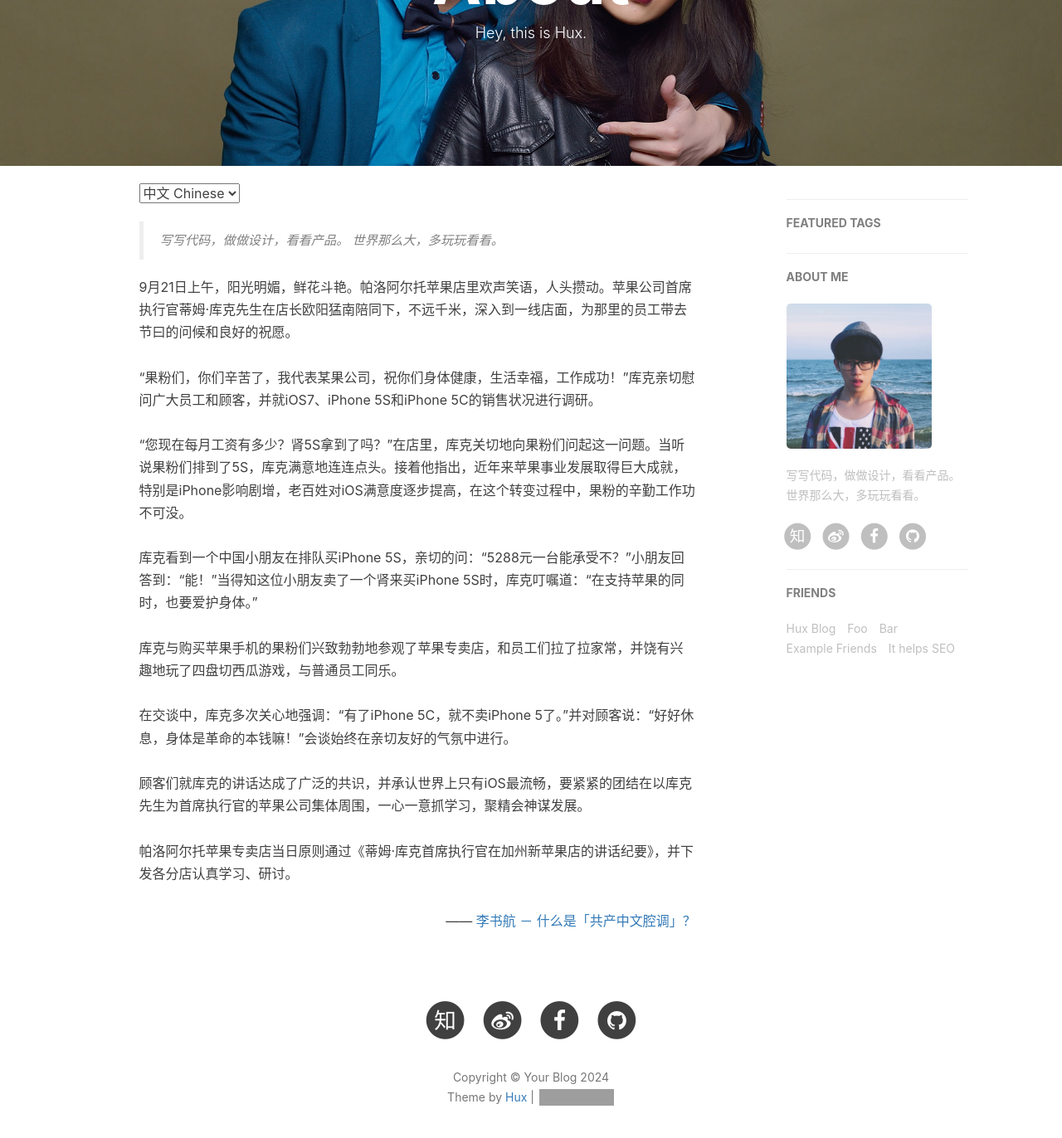
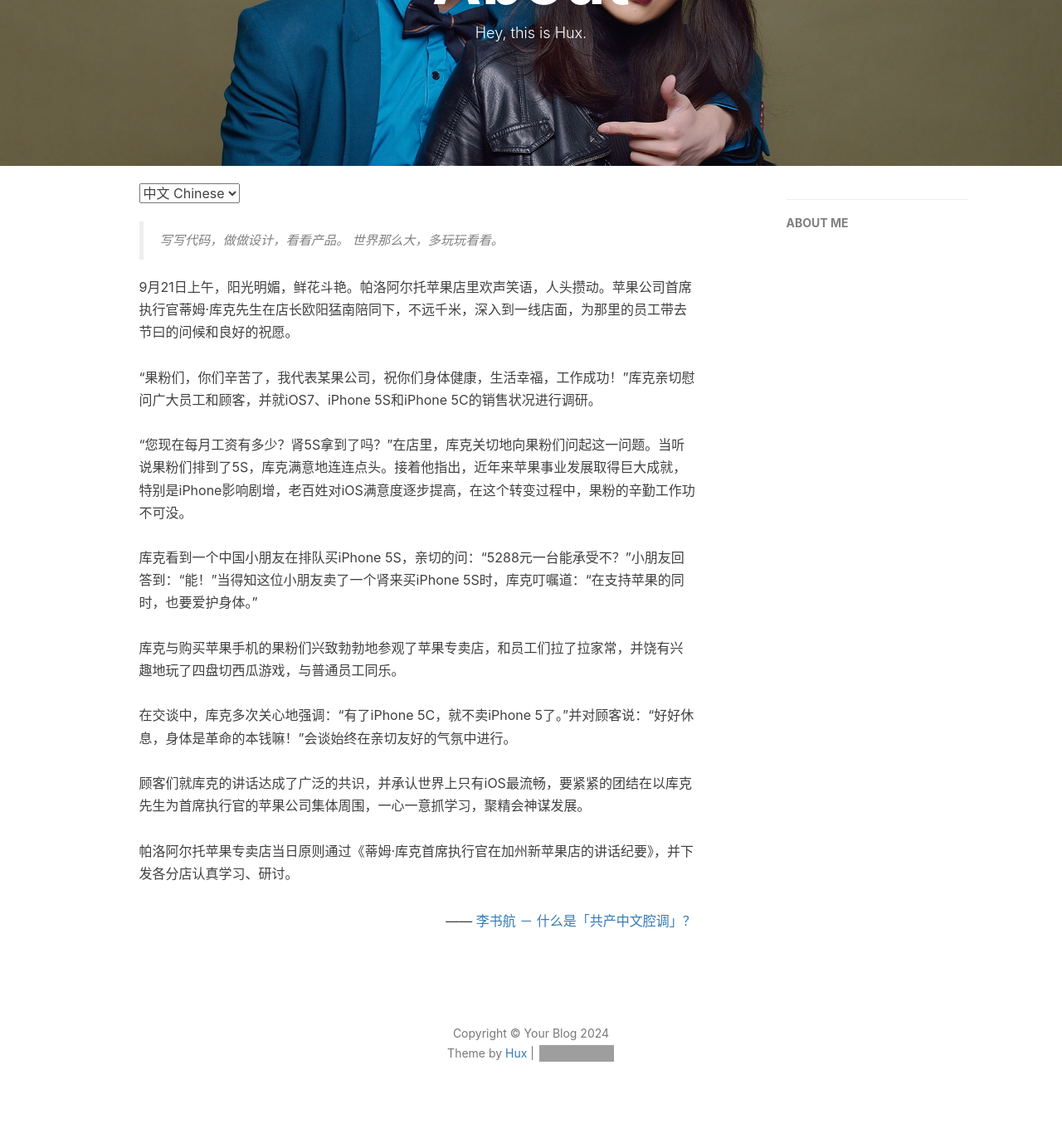
Before and after one commit to skiesclear/clearday, a Jekyll site: the page built from about.html, in a window 1280 px wide and 1400 px high, scrolled down 218 px. Shown: the top 1372 px of the window at 83% size. Built offline with Jekyll 4.4.1, drawn with Linux system fonts in a browser that asks for light colours; nearby versions of some CDN libraries; comment, search, counter and statistics services are not loaded; grey boxes are pictures that could not be loaded.

Commit message:
Update _config.yml

```diff
--- a/_config.yml
+++ b/_config.yml
@@ -10,91 +10,62 @@ baseurl: "/huxblog-boilerplate"         # for example, '/blog' if your blog host
 
 
 
-# SNS settings
-RSS: false
-weibo_username:     huxpro
-zhihu_username:     huxpro
-github_username:    huxpro
-#twitter_username:  huxpro
-facebook_username:  huxpro
 
 
 
-# Build settings
-# from 2016, 'pygments' is unsupported on GitHub Pages. Use 'rouge' for highlighting instead.
-highlighter: rouge
-permalink: pretty
-paginate: 10
-exclude: ["less","node_modules","Gruntfile.js","package.json","README.md"]
-anchorjs: true                          # if you want to customize anchor. check out line:181 of `post.html`
+# # Build settings
+# # from 2016, 'pygments' is unsupported on GitHub Pages. Use 'rouge' for highlighting instead.
+# highlighter: rouge
+# permalink: pretty
+# paginate: 10
+# exclude: ["less","node_modules","Gruntfile.js","package.json","README.md"]
+# anchorjs: true                          # if you want to customize anchor. check out line:181 of `post.html`
 
 
 
-# Gems
-# from PR#40, to support local preview for Jekyll 3.0
-gems: [jekyll-paginate]
+# # Gems
+# # from PR#40, to support local preview for Jekyll 3.0
+# gems: [jekyll-paginate]
 
 
 
-# Markdown settings
-# replace redcarpet to kramdown,
-# although redcarpet can auto highlight code, the lack of header-id make the catalog impossible, so I switch to kramdown
-# document: http://jekyllrb.com/docs/configuration/#kramdown
-markdown: kramdown
-kramdown:
-  input: GFM                            # use Github Flavored Markdown !important
+# # Markdown settings
+# # replace redcarpet to kramdown,
+# # although redcarpet can auto highlight code, the lack of header-id make the catalog impossible, so I switch to kramdown
+# # document: http://jekyllrb.com/docs/configuration/#kramdown
+# markdown: kramdown
+# kramdown:
+#   input: GFM                            # use Github Flavored Markdown !important
 
 
 
-# Disqus settings
-#disqus_username: _your_disqus_short_name_
+# # Disqus settings
+# #disqus_username: _your_disqus_short_name_
 
-# Duoshuo settings
-duoshuo_username: huxblog
-# Share component is depend on Comment so we can NOT use share only.
-duoshuo_share: true                     # set to false if you want to use Comment without Sharing
+# # Duoshuo settings
+# duoshuo_username: huxblog
+# # Share component is depend on Comment so we can NOT use share only.
+# duoshuo_share: true                     # set to false if you want to use Comment without Sharing
 
 
 
 
-# Analytics settings
-# Baidu Analytics
-ba_track_id: 4cc1f2d8f3067386cc5cdb626a202900
-# Google Analytics
-ga_track_id: 'UA-49627206-1'            # Format: UA-xxxxxx-xx
-ga_domain: huangxuan.me
+# # Analytics settings
+# # Baidu Analytics
+# ba_track_id: 4cc1f2d8f3067386cc5cdb626a202900
+# # Google Analytics
+# ga_track_id: 'UA-49627206-1'            # Format: UA-xxxxxx-xx
+# ga_domain: huangxuan.me
 
 
 
-# Sidebar settings
-sidebar: true                           # whether or not using Sidebar.
-sidebar-about-description: "写写代码，做做设计，看看产品。世界那么大，多玩玩看看。"
-sidebar-avatar: /img/avatar-hux.jpg      # use absolute URL, seeing it's used in both `/` and `/about/`
+# # Sidebar settings
+# sidebar: true                           # whether or not using Sidebar.
+# sidebar-about-description: "写写代码，做做设计，看看产品。世界那么大，多玩玩看看。"
+# sidebar-avatar: /img/avatar-hux.jpg      # use absolute URL, seeing it's used in both `/` and `/about/`
 
 
 
-# Featured Tags
-featured-tags: true                     # whether or not using Feature-Tags
-featured-condition-size: 1              # A tag will be featured if the size of it is more than this condition value
-
-
-
-# Friends
-friends: [
-    {
-        title: "Hux Blog",
-        href: "http://huangxuan.me"
-    },{
-        title: "Foo",
-        href: "#"
-    },{
-        title: "Bar",
-        href: "#"
-    },{
-        title: "Example Friends",
-        href: "#"
-    },{
-        title: "It helps SEO",
-        href: "#"
-    }
-]
+# # Featured Tags
+# featured-tags: true                     # whether or not using Feature-Tags
+# featured-condition-size: 1              # A tag will be featured if the size of it is more than this condition value
```
